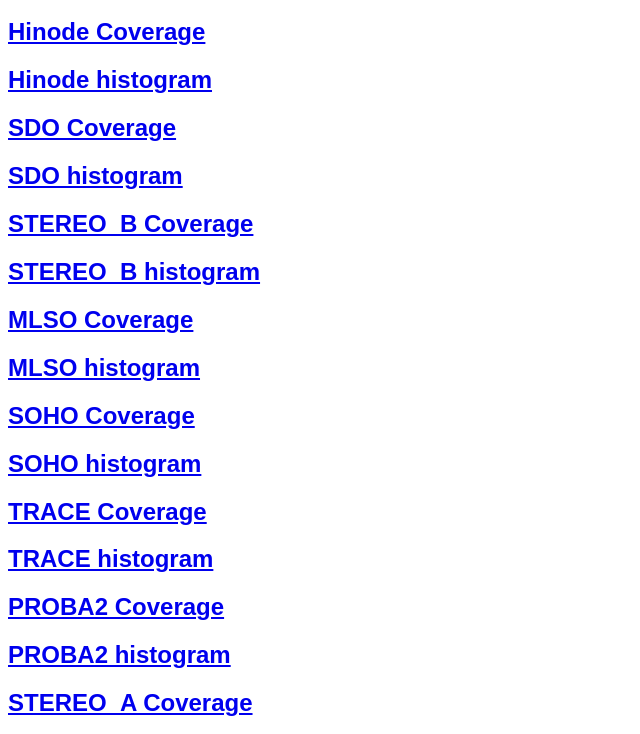
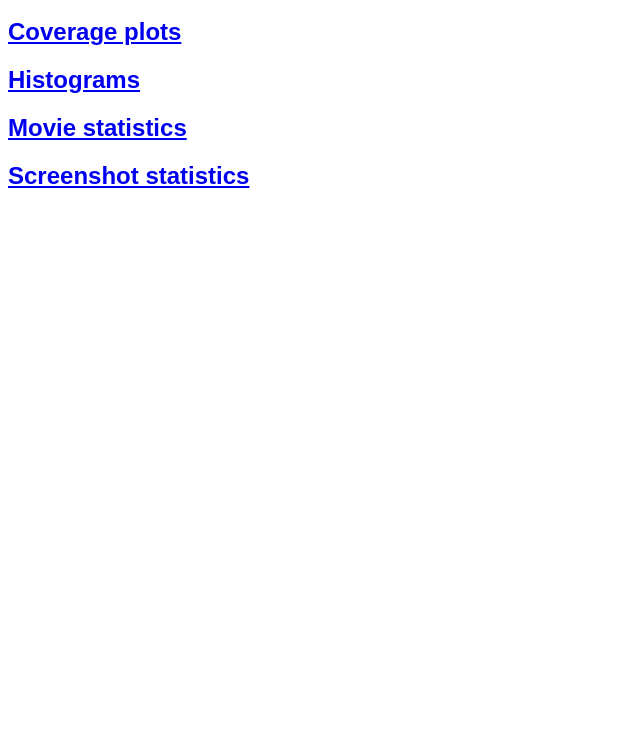
Before and after one commit to varunchaturmutha/hv_stats, a plain HTML site: page index.html in a window 1280 px wide. Shown: the part 48-782 px from the top of the page, without its empty margins (0-640 px from the left). Drawn offline with Linux system fonts and the light colour scheme.

Commit message:
index update

```diff
--- a/index.html
+++ b/index.html
@@ -6,24 +6,8 @@
     </head>
     <body style="font-family: Arial, Helvetica, sans-serif;">
         <h1>Coverage and histogram plots</h1>
-        <h2><a href="./coverages/Hinode_coverage.html">Hinode Coverage</a></h2>
-        <h2><a href="./histograms/Hinode_histogram.html">Hinode histogram</a></h2>
-        <h2><a href="./coverages/SDO_coverage.html">SDO Coverage</a></h2>
-        <h2><a href="./histograms/SDO_histogram.html">SDO histogram</a></h2>
-        <h2><a href="./coverages/STEREO_B_coverage.html">STEREO_B Coverage</a></h2>
-        <h2><a href="./histograms/STEREO_B_histogram.html">STEREO_B histogram</a></h2>
-        <h2><a href="./coverages/MLSO_coverage.html">MLSO Coverage</a></h2>
-        <h2><a href="./histograms/MLSO_histogram.html">MLSO histogram</a></h2>
-        <h2><a href="./coverages/SOHO_coverage.html">SOHO Coverage</a></h2>
-        <h2><a href="./histograms/SOHO_histogram.html">SOHO histogram</a></h2>
-        <h2><a href="./coverages/TRACE_coverage.html">TRACE Coverage</a></h2>
-        <h2><a href="./histograms/TRACE_histogram.html">TRACE histogram</a></h2>
-        <h2><a href="./coverages/PROBA2_coverage.html">PROBA2 Coverage</a></h2>
-        <h2><a href="./histograms/PROBA2_histogram.html">PROBA2 histogram</a></h2>
-        <h2><a href="./coverages/STEREO_A_coverage.html">STEREO_A Coverage</a></h2>
-        <h2><a href="./histograms/STEREO_A_histogram.html">STEREO_A histogram</a></h2>
-        <h2><a href="./coverages/Yohkoh_coverage.html">Yohkoh Coverage</a></h2>
-        <h2><a href="./histograms/Yohkoh_histogram.html">Yohkoh histogram</a></h2>
+        <h2><a href="./coverages/">Coverage plots</a></h2>
+        <h2><a href="./histograms/">Histograms</a></h2>
         <h2><a href="./movies/">Movie statistics</a></h2>
         <h2><a href="./screenshots/">Screenshot statistics</a></h2>
         <br>
```
